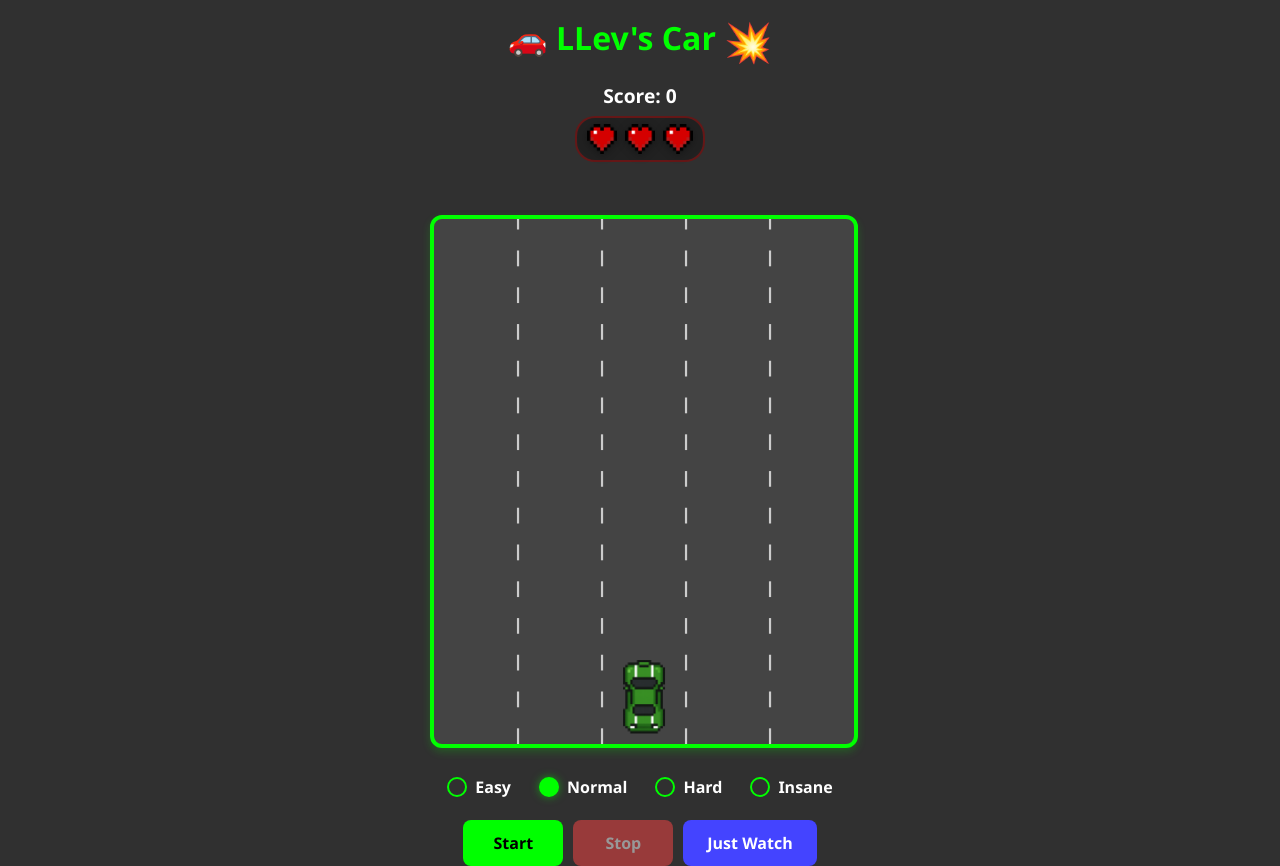
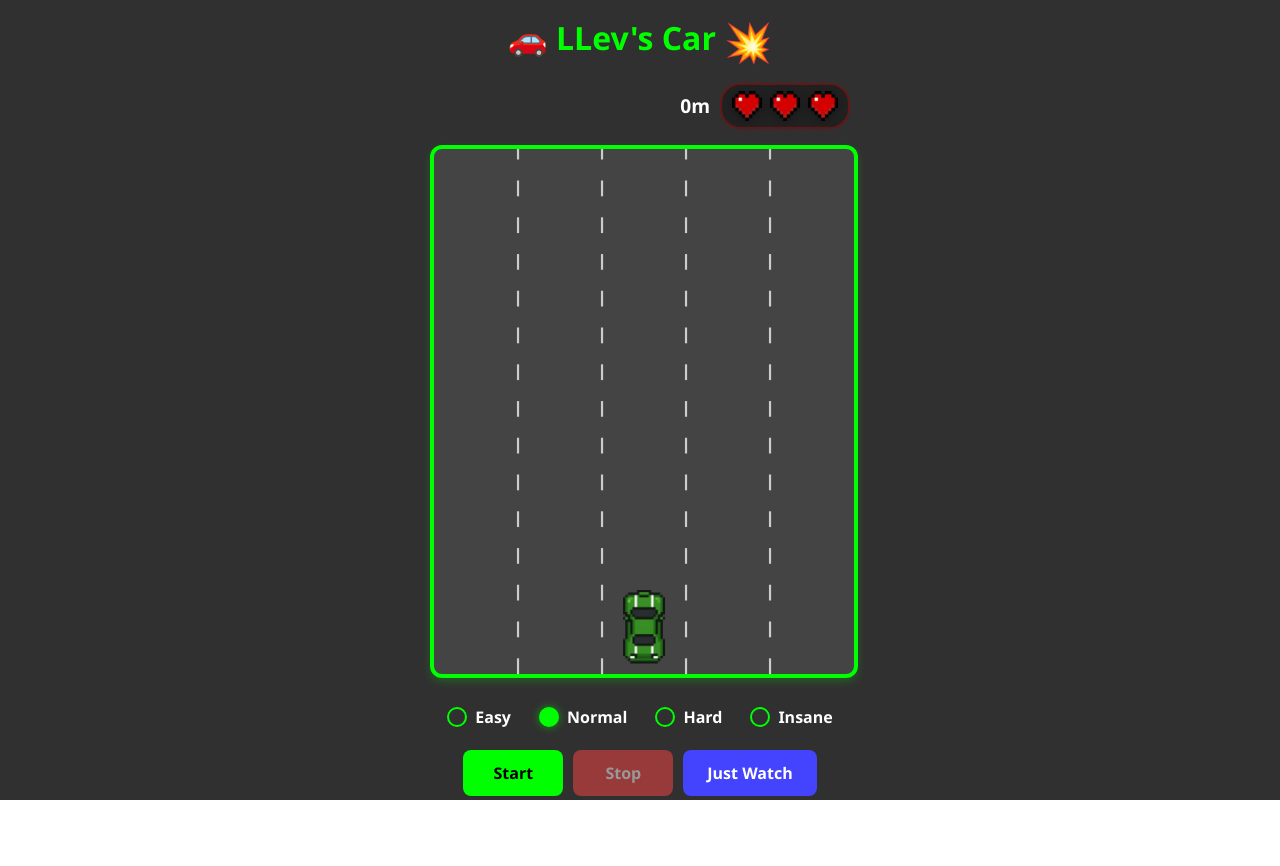
Before and after one commit to sevenzing/llev.me, a React (Vite) app in the folder car-react/: page / in a window 1280 px wide. After the commit the page ends 800 px from the top, so only its background shows below. Built offline with nearby package versions, Linux system fonts and the light colour scheme.

Commit message:
public score

```diff
--- a/car-react/src/components/GameHeader.tsx
+++ b/car-react/src/components/GameHeader.tsx
@@ -9,23 +9,12 @@ interface GameHeaderProps {
 
 export const GameHeader: React.FC<GameHeaderProps> = ({ gameState }) => {
   return (
-    <div className={styles.gameUI}>
-      {/* Score Display */}
-      <div className={styles.scoreDisplay}>Score: {Math.floor(gameState.score)}</div>
+    <div className={styles.gameHeader}>
+      {/* Score Display - stays at top */}
 
-      {/* Heart Display */}
-      <div className={styles.heartDisplay}>
-        {Array.from({ length: GAME_CONFIG.maxLives }, (_, index) => (
-          <img
-            key={index}
-            src="/static/heart.png"
-            alt="Heart"
-            className={`${styles.heartIcon} ${index >= gameState.lives ? styles.empty : ''}`}
-          />
-        ))}
-      </div>
-
-       {/* Bonus Display */}
+      {/* Health and Bonuses positioned above canvas */}
+      <div className={styles.canvasUI}>
+        {/* Bonuses on the left */}
         <div className={styles.bonusDisplay}>
           <div className={`${styles.activeBonus} ${gameState.activeBonuses.speedup ? '' : styles.hidden}`}>
             <div className={styles.bonusContainer}>
@@ -40,6 +29,24 @@ export const GameHeader: React.FC<GameHeaderProps> = ({ gameState }) => {
             </div>
           </div>
         </div>
+
+        <div className={styles.scoreAndLivesDisplay}>
+          <div className={styles.scoreDisplay}>{Math.floor(gameState.publicScore)}m</div>
+          {/* Health on the right */}
+          <div className={styles.heartDisplay}>
+            {Array.from({ length: GAME_CONFIG.maxLives }, (_, index) => (
+              <img
+                key={index}
+                src="/static/heart.png"
+                alt="Heart"
+                className={`${styles.heartIcon} ${index >= gameState.lives ? styles.empty : ''}`}
+              />
+            ))}
+          </div>
+        </div>
+
+
+      </div>
     </div>
   );
 };
--- a/car-react/src/hooks/useGameLogic.ts
+++ b/car-react/src/hooks/useGameLogic.ts
@@ -9,6 +9,7 @@ const initialGameState: GameState = {
   targetX: calculateLaneXForCar(2),
   carX: calculateLaneXForCar(2),
   score: 0,
+  publicScore: 0,
   lives: GAME_CONFIG.maxLives,
   gameSpeed: 4,
   baseGameSpeed: 4,
@@ -477,6 +478,7 @@ export const useGameLogic = () => {
 
       // Update score
       newState.score += newState.gameSpeed;
+      newState.publicScore = newState.score / 100;
 
       // Update active bonuses
       updateActiveBonuses();
--- a/car-react/src/styles/Game.module.css
+++ b/car-react/src/styles/Game.module.css
@@ -1,4 +1,3 @@
-
 /* Reset and base styles */
 .carGame {
   margin: 0;
@@ -9,6 +8,26 @@
   flex-direction: column;
   align-items: center;
   min-height: 100vh;
+}
+
+.gameHeader {
+  display: flex;
+  flex-direction: column;
+  align-items: center;
+  width: 100%;
+  max-width: 420px;
+  gap: 5px;
+  margin-bottom: 10px;
+}
+
+.canvasUI {
+  display: flex;
+  justify-content: space-between;
+  align-items: center;
+  width: 100%;
+  max-width: 420px;
+  padding: 0 10px;
+  margin-bottom: 5px;
 }
 
 .gameUI {
@@ -35,6 +54,13 @@
   vertical-align: middle;
 }
 
+.scoreAndLivesDisplay {
+  display: flex;
+  align-items: center;
+  gap: 10px;
+}
+
+
 .scoreDisplay {
   font-size: 1.2rem;
   font-weight: 600;
@@ -44,7 +70,7 @@
 .heartDisplay {
   display: flex;
   gap: 8px;
-  justify-content: center;
+  justify-content: flex-end;
   padding: 6px 10px;
   background-color: rgba(0, 0, 0, 0.3);
   border-radius: 20px;
@@ -85,12 +111,16 @@
 .bonusDisplay {
   display: flex;
   flex-direction: row;
-  justify-content: center;
-  height: 38px; /* Pre-allocate space to avoid layout shift */
+  justify-content: flex-start;
+  align-items: center;
+  gap: 8px;
+  height: 48px; /* Pre-allocate space to avoid layout shift */
+  min-width: 0; /* Allow flex items to shrink */
 }
 
 .bonusContainer {
   display: flex;
+  align-items: center;
 }
 
 .activeBonus {
@@ -101,21 +131,24 @@
   background-color: rgba(0, 0, 0, 0.4);
   border-radius: 20px;
   border: 1px solid rgba(255, 255, 255, 0.2);
-  font-size: 0.85rem;
+  font-size: 1rem;
   font-weight: 600;
   transition: opacity 0.3s ease, transform 0.3s ease;
   transform: scale(1);
+  flex-shrink: 0; /* Prevent shrinking */
+  pointer-events: none;
 }
 
 .activeBonus.hidden {
   opacity: 0;
   visibility: hidden;
   transform: scale(0.95);
+  position: absolute; /* Remove from layout flow when hidden */
 }
 
 .bonusIcon {
-  width: 20px;
-  height: 20px;
+  width: 30px;
+  height: 30px;
   border-radius: 50%;
   flex-shrink: 0;
 }
@@ -302,12 +335,12 @@
 
   .activeBonus {
     padding: 4px 8px;
-    font-size: 0.8rem;
+    font-size: 0.9rem;
   }
 
   .bonusIcon {
-    width: 16px;
-    height: 16px;
+    width: 25px;
+    height: 25px;
   }
 
   .difficultySelector {
--- a/car-react/src/types/game.ts
+++ b/car-react/src/types/game.ts
@@ -66,6 +66,7 @@ export interface GameState {
   carX: number;
   targetX: number;
   score: number;
+  publicScore: number;
   lives: number;
   gameSpeed: number;
   baseGameSpeed: number;
```
Lines whose indentation alone changed are shown as unchanged.
